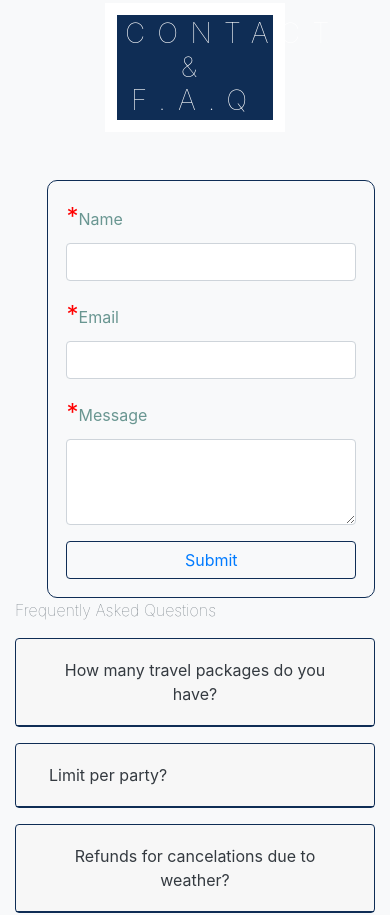
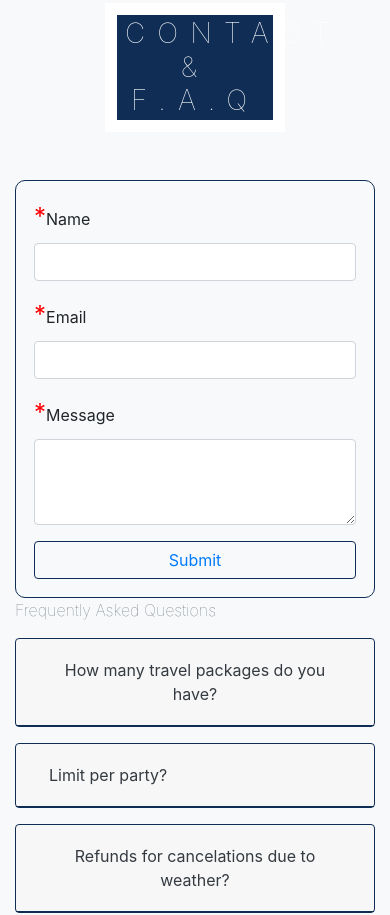
Before and after one commit to ebotello911/mfw-bs-carousel-tabs, a plain HTML site: page index.html in a window 390 px wide. Shown: the part 1842-2757 px from the top of the page. Drawn offline with nearby package versions, Linux system fonts and the light colour scheme.

Commit message:
adjusted grid for small and md

```diff
--- a/index.html
+++ b/index.html
@@ -52,7 +52,7 @@
         </div>
 
         <!-- MAIN CONTAINER SECTION -->
-        <div class="container bg-light">
+        <div class="container-md bg-light">
             <!-- DISCOVER -->
             <div class="row">
                 <p class="heading h3 main_bg_color">Discover</p>
@@ -73,9 +73,9 @@
                     Contact & F.A.Q
                 </p>
                 </div>
-                <div class="row pb-5" id="contact">
+                <div class="row pb-md-5" id="contact">
                     <!-- FORM -->
-                    <div class="col-md-5 offset-1">
+                    <div class="col-md-5 col-sm-12 offset-md-1">
                         <form>
                             <div class="form-group">
                                 <label for="nameInput" class="label_required_field">Name</label>
@@ -96,9 +96,9 @@
                         </div>
                     </div>
                     <!-- FAQ -->
-                    <div class="col-md-5">
-                    <p class="text-muted font-weight-lighter">Frequently Asked Questions</p>
-                    <div id="accordion">
+                    <div class="col-md-5 col-sm-12">
+                        <p class="text-muted font-weight-lighter">Frequently Asked Questions</p>
+                        <div id="accordion">
                         <!-- Q1 - CARD -->
                         <div class="card my-3">
                             <div class="card-header" id="headingOne">
```
